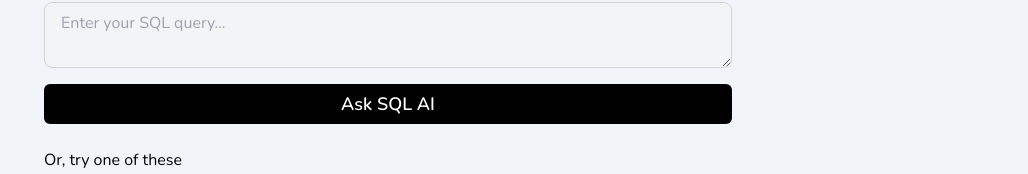
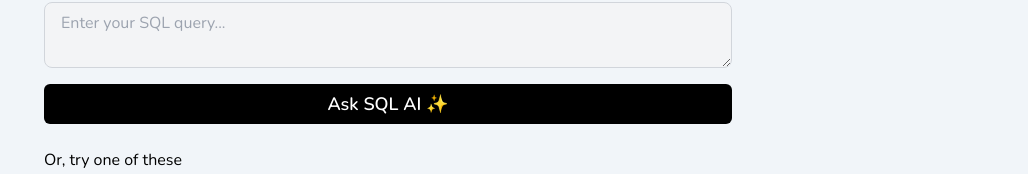
Before and after one commit to AbhiVarde/SQL-AI, a React (Vite) app: page / in a window 1280 px wide. Shown: the part 238-412 px from the top of the page, without its empty margins (252-1280 px from the left). Built offline with nearby package versions, Linux system fonts and the light colour scheme.

Commit message:
first commit

```diff
--- a/src/components/QueryForm.tsx
+++ b/src/components/QueryForm.tsx
@@ -33,7 +33,7 @@ const QueryForm = ({
         whileHover={{ scale: 1.05 }}
         whileTap={{ scale: 0.95 }}
       >
-        Ask SQL AI
+        Ask SQL AI ✨
       </motion.button>
     </motion.form>
   );
```
